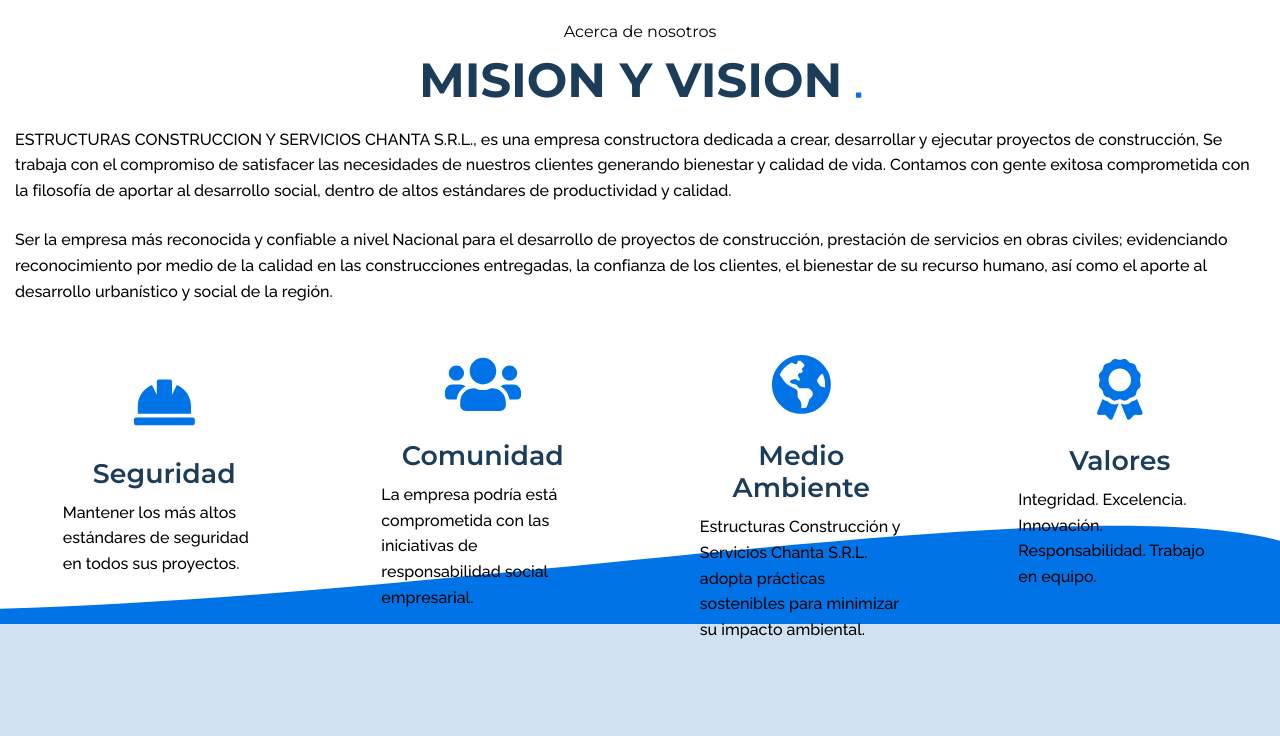
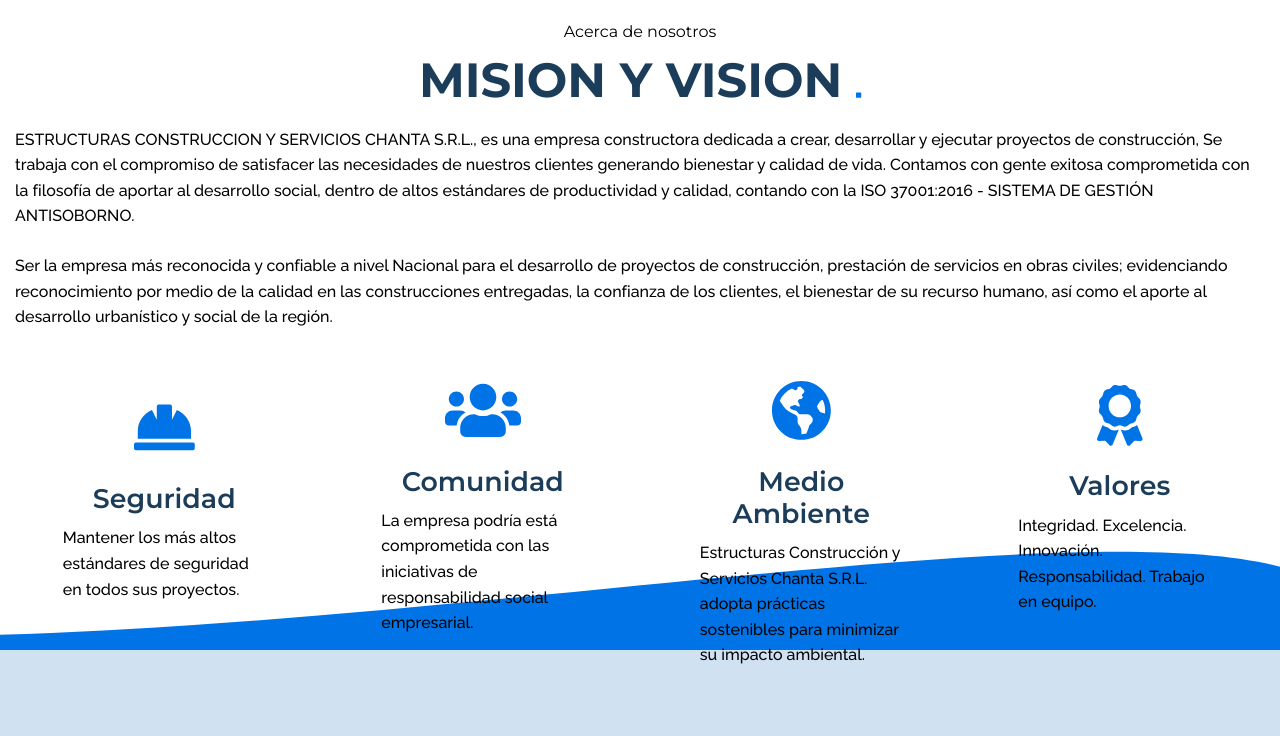
Before and after one commit to Toopher82/Constructora.chanta, a plain HTML site: page index.html in a window 1280 px wide. Shown: the part 900-1636 px from the top of the page. Drawn offline with nearby package versions, Linux system fonts and the light colour scheme; some packages are replaced by stand-ins of ours.

Commit message:
Update index.html

```diff
--- a/index.html
+++ b/index.html
@@ -69,7 +69,7 @@
 	<section class="nosotros contenedor" id="nosotros">
 		<p class="subtitulo step-2">Acerca de nosotros</p>
 		<h2 class="titulo2 step-6">Mision y Vision <i class="fas fa-square"></i></h2>
-		<p class="parrafos step-3">ESTRUCTURAS CONSTRUCCION Y SERVICIOS CHANTA S.R.L., es una empresa constructora dedicada a crear, desarrollar y ejecutar proyectos de construcción, Se trabaja con el compromiso de satisfacer las necesidades de nuestros clientes generando bienestar y calidad de vida. Contamos con gente exitosa comprometida con la filosofía de aportar al desarrollo social, dentro de altos estándares de productividad y calidad.
+		<p class="parrafos step-3">ESTRUCTURAS CONSTRUCCION Y SERVICIOS CHANTA S.R.L., es una empresa constructora dedicada a crear, desarrollar y ejecutar proyectos de construcción, Se trabaja con el compromiso de satisfacer las necesidades de nuestros clientes generando bienestar y calidad de vida. Contamos con gente exitosa comprometida con la filosofía de aportar al desarrollo social, dentro de altos estándares de productividad y calidad, contando con  la ISO 37001:2016 - SISTEMA DE GESTIÓN ANTISOBORNO.
 		</p><br>
 		<p class="parrafos step-3">Ser la empresa más reconocida y confiable a nivel Nacional para el desarrollo de proyectos de construcción, prestación de servicios en obras civiles; evidenciando reconocimiento por medio de la calidad en las construcciones entregadas, la confianza de los clientes, el bienestar de su recurso humano, así como el aporte al desarrollo urbanístico y social de la región.</p><br>
 
```
